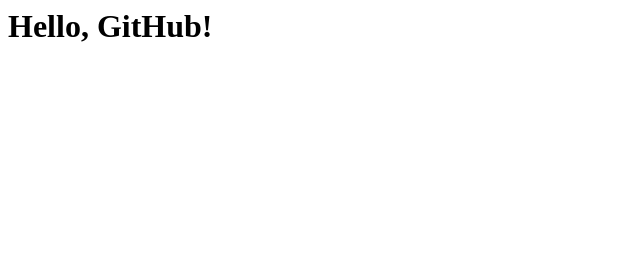
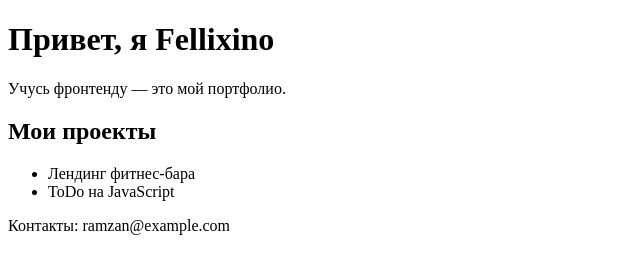
Before and after one commit to Fellixino/html-practice, a plain HTML site: page index.html in a window 1280 px wide. Shown: the whole page, without its empty margins (0-640 px from the left). Drawn offline with Linux system fonts and the light colour scheme.

Commit message:
html: base structure for index

```diff
--- a/index.html
+++ b/index.html
@@ -1 +1,26 @@
-<h1>Hello, GitHub!</h1>
+<!doctype html>
+<html lang="ru">
+<head>
+  <meta charset="utf-8" />
+  <meta name="viewport" content="width=device-width,initial-scale=1" />
+  <title>Fellixino — Первая страница</title>
+</head>
+<body>
+  <header>
+    <h1>Привет, я Fellixino</h1>
+    <p>Учусь фронтенду — это мой портфолио.</p>
+  </header>
+
+  <section id="projects">
+    <h2>Мои проекты</h2>
+    <ul>
+      <li>Лендинг фитнес-бара</li>
+      <li>ToDo на JavaScript</li>
+    </ul>
+  </section>
+
+  <footer>
+    <p>Контакты: ramzan@example.com</p>
+  </footer>
+</body>
+</html>
```
